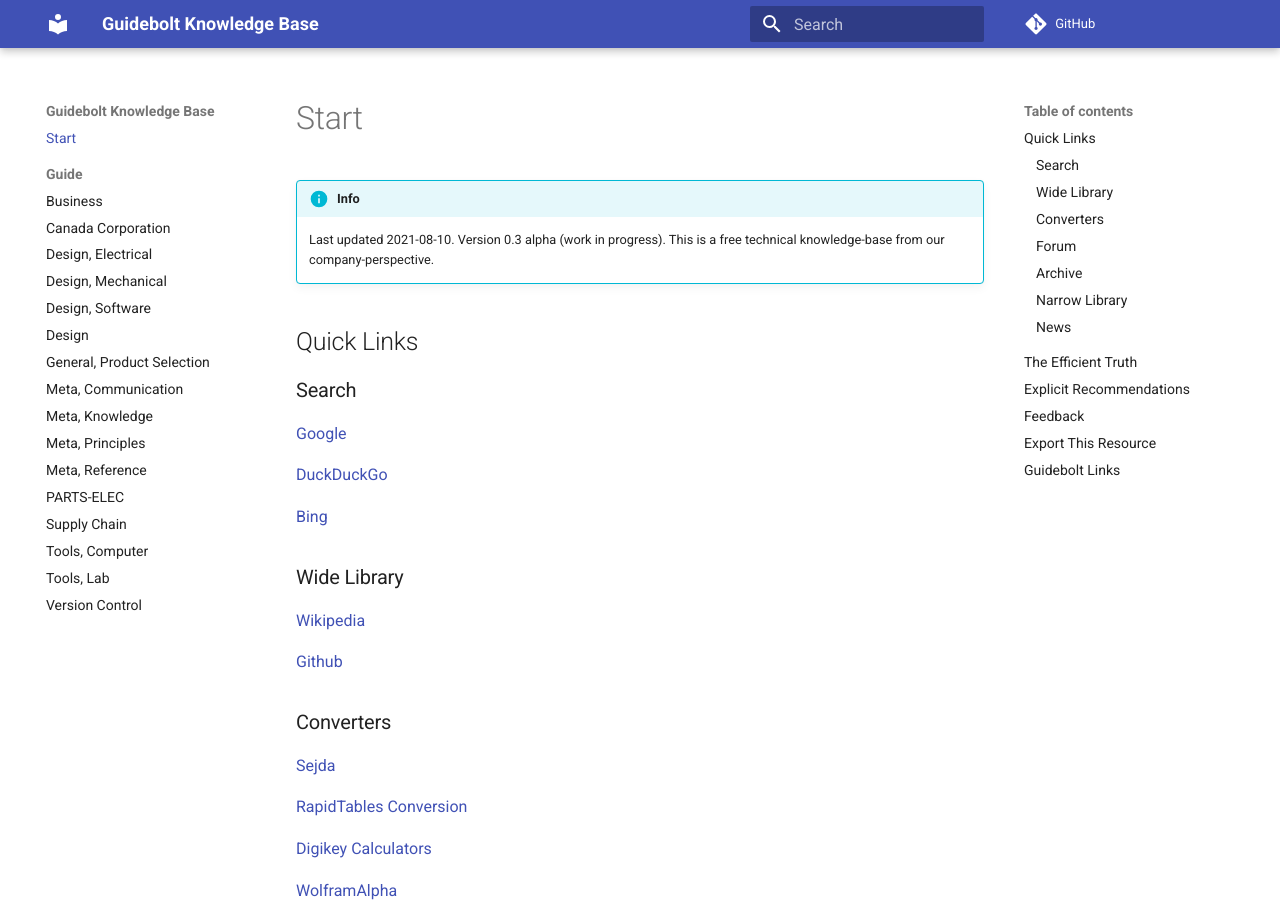
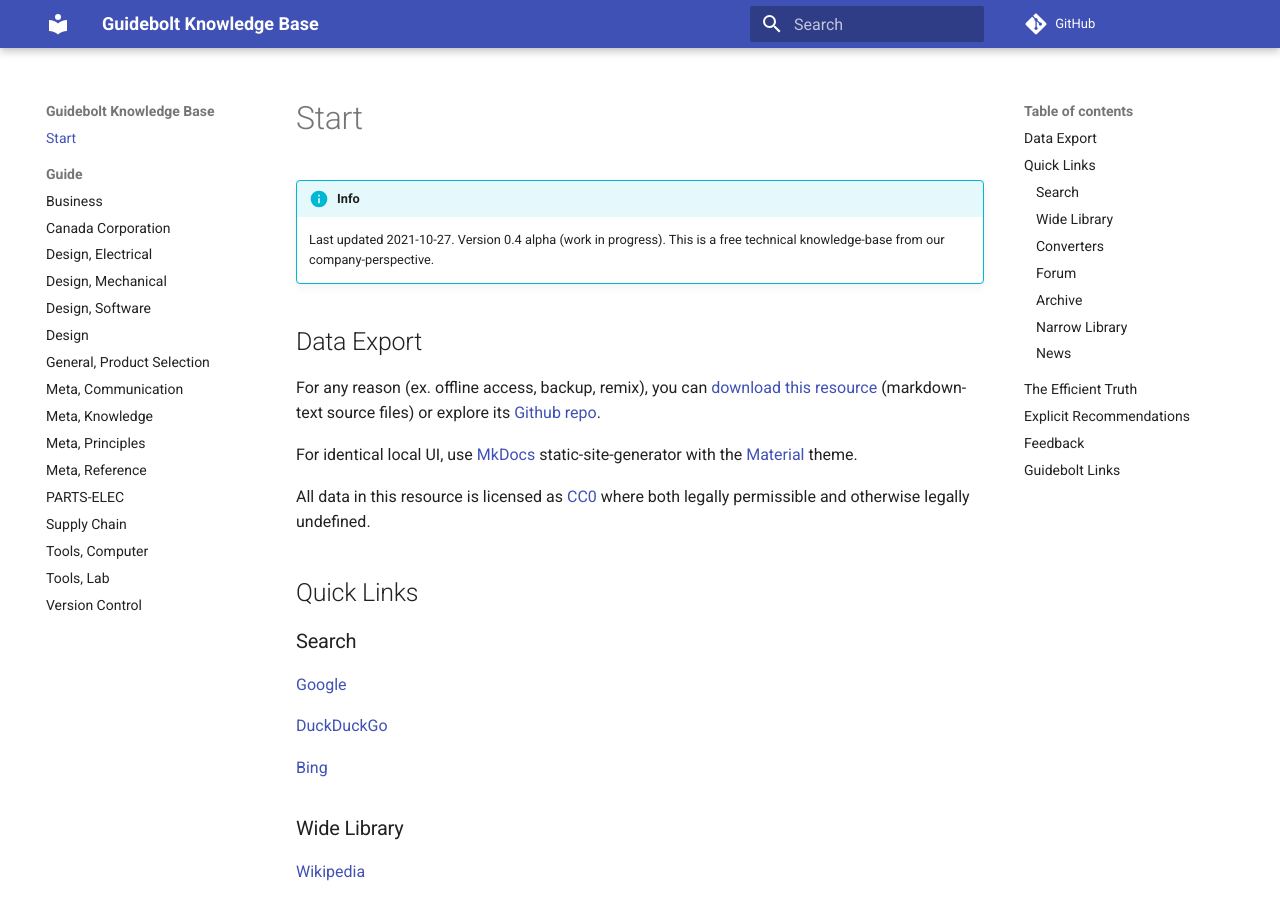
Before and after one commit to Guidebolt/knowledge, an MkDocs documentation site: the page built from docs/README.md, in a window 1280 px wide and 900 px high. Built offline with MkDocs 1.6.1 and Material for MkDocs 9.7.7, drawn with Linux system fonts in a browser that asks for light colours; comment, search, counter and statistics services are not loaded; some of the changed text lies outside the part shown.

Commit message:
data export update

```diff
--- a/docs/README.md
+++ b/docs/README.md
@@ -2,7 +2,16 @@
 
 !!! Info
 
-	Last updated 2021-08-10. Version 0.3 alpha (work in progress). This is a free technical knowledge-base from our company-perspective.
+	Last updated 2021-10-27. Version 0.4 alpha (work in progress). This is a free technical knowledge-base from our company-perspective.
+
+## Data Export
+
+For any reason (ex. offline access, backup, remix), you can [download this resource](https://github.com/Guidebolt/knowledge/archive/master.zip) (markdown-text source files) or explore its [Github repo](https://github.com/guidebolt/knowledge/).
+
+For identical local UI, use [MkDocs](https://www.mkdocs.org/) static-site-generator with the [Material](https://squidfunk.github.io/mkdocs-material/) theme.
+
+All data in this resource is licensed as [CC0](https://creativecommons.org/publicdomain/zero/1.0/) where both legally permissible and otherwise legally undefined.
+
 
 ## Quick Links
 
@@ -80,14 +89,6 @@ OR
 
 Click on the edit-button (top-right of the page) to suggest a change on [Github](https://github.com/guidebolt/knowledge/)
 
-## Export This Resource
-
-This resource uses the [MkDocs](https://www.mkdocs.org/) markdown-to-html converter for static-site generation with a theme called [Material](https://squidfunk.github.io/mkdocs-material/).
-
-All source files (markdown, configuration, documentation) can be accessed at Github [here](https://github.com/guidebolt/knowledge/).
-
-All source files (latest version) can be downloaded as a single zip-file [here](https://github.com/Guidebolt/knowledge/archive/master.zip).
-
 ## Guidebolt Links
 
 [Main Website](https://guidebolt.com/)
```
